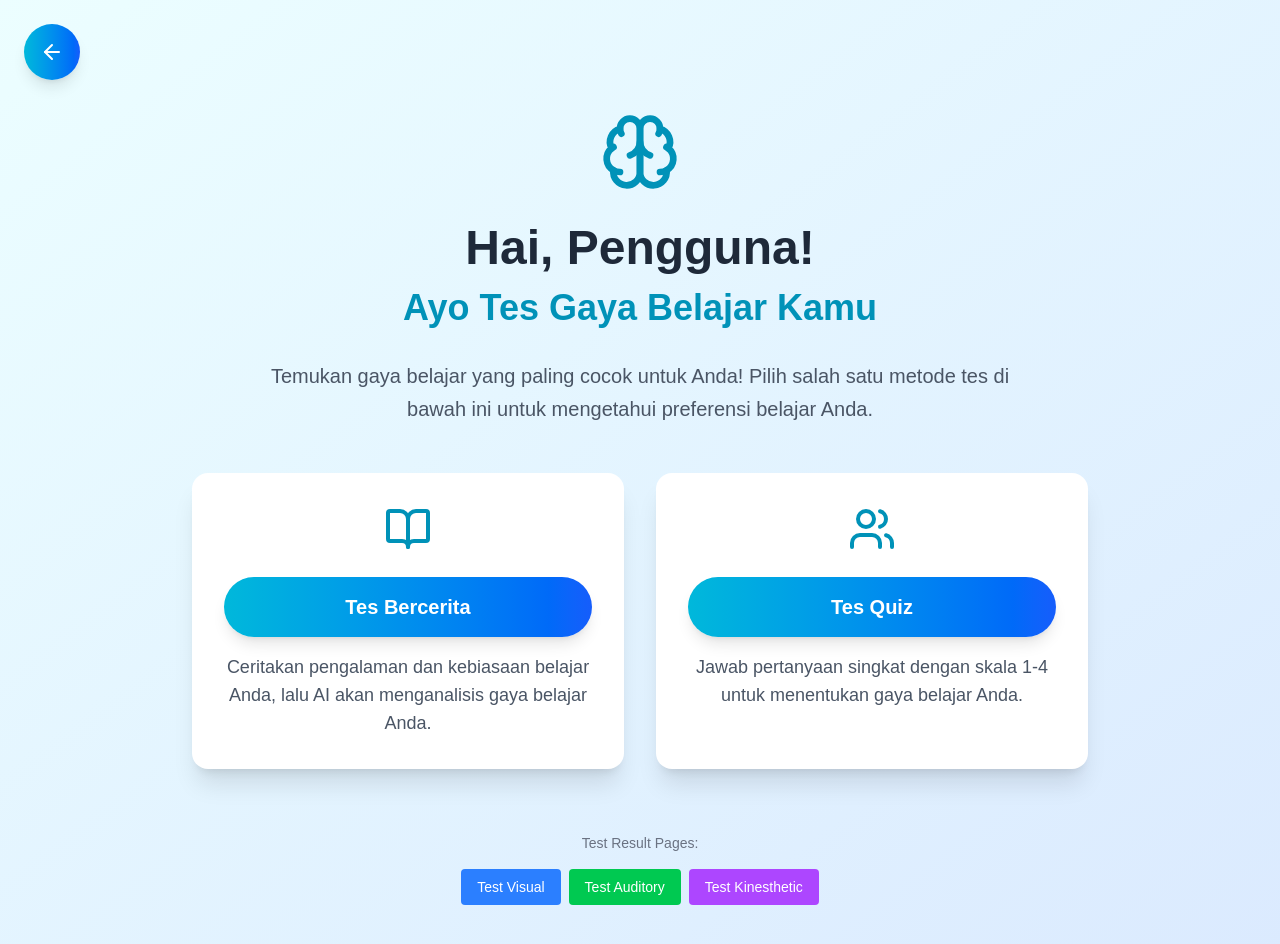
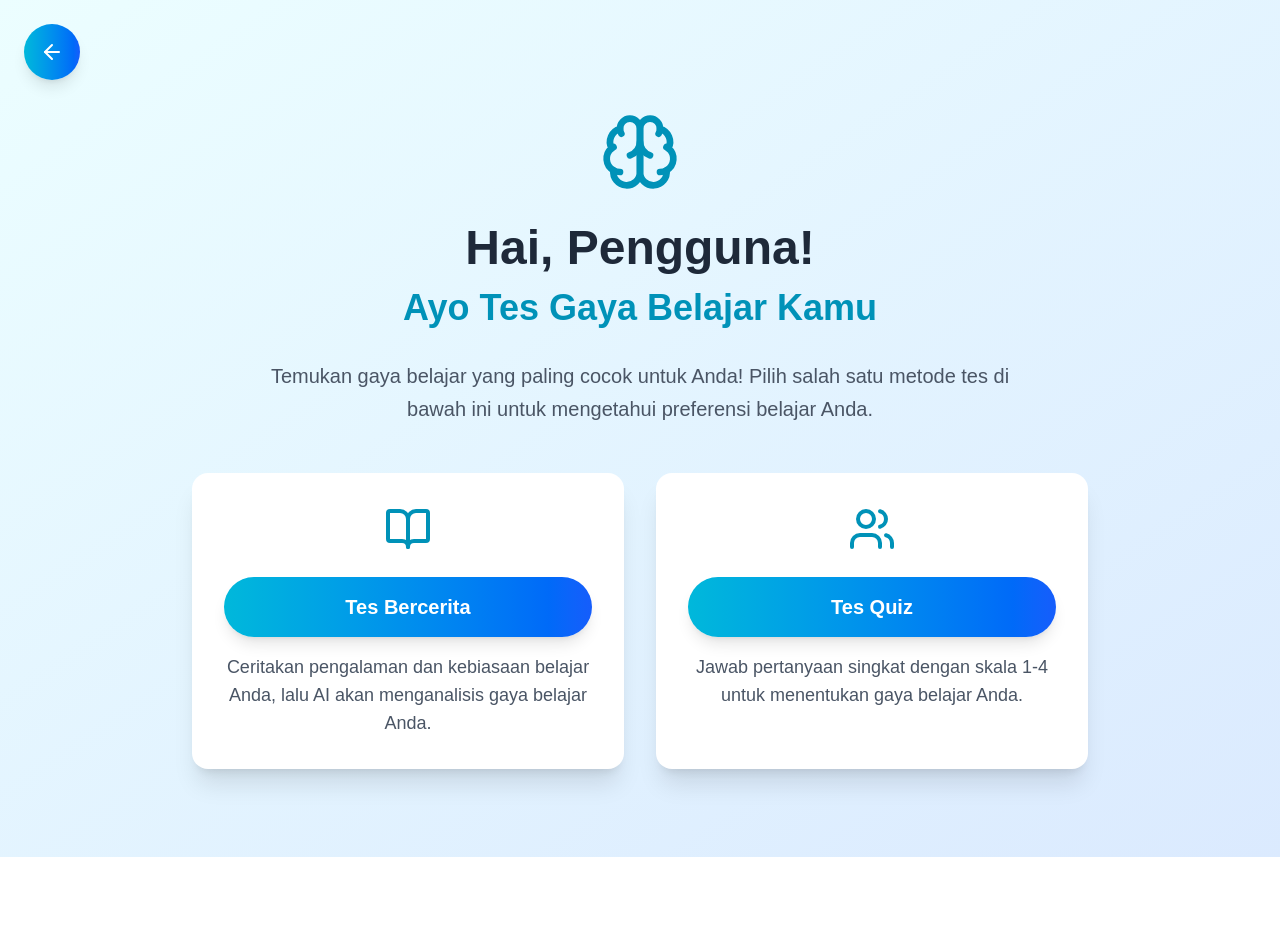
Before and after one commit to naufalrs04/Study-Care, a Next.js app: page /welcome-test in a window 1280 px wide. Shown: the top 944 px of the page. After the commit the page ends 857 px from the top, so only its background shows below. Built offline with nearby package versions, Linux system fonts and the light colour scheme.

Commit message:
delete:test result page development

```diff
--- a/src/app/welcome-test/page.js
+++ b/src/app/welcome-test/page.js
@@ -1129,30 +1129,6 @@ const LearningStyleQuiz = () => {
             </div>
           </div>
 
-          {/* Test buttons untuk development (hapus setelah tidak diperlukan) */}
-          <div className="mb-8">
-            <p className="text-sm text-gray-500 mb-4">Test Result Pages:</p>
-            <div className="flex gap-2 justify-center">
-              <button
-                onClick={() => handleTestResult(1)}
-                className="px-4 py-2 bg-blue-500 text-white rounded text-sm hover:bg-blue-600"
-              >
-                Test Visual
-              </button>
-              <button
-                onClick={() => handleTestResult(2)}
-                className="px-4 py-2 bg-green-500 text-white rounded text-sm hover:bg-green-600"
-              >
-                Test Auditory
-              </button>
-              <button
-                onClick={() => handleTestResult(3)}
-                className="px-4 py-2 bg-purple-500 text-white rounded text-sm hover:bg-purple-600"
-              >
-                Test Kinesthetic
-              </button>
-            </div>
-          </div>
         </div>
       </div>
     </div>
```
